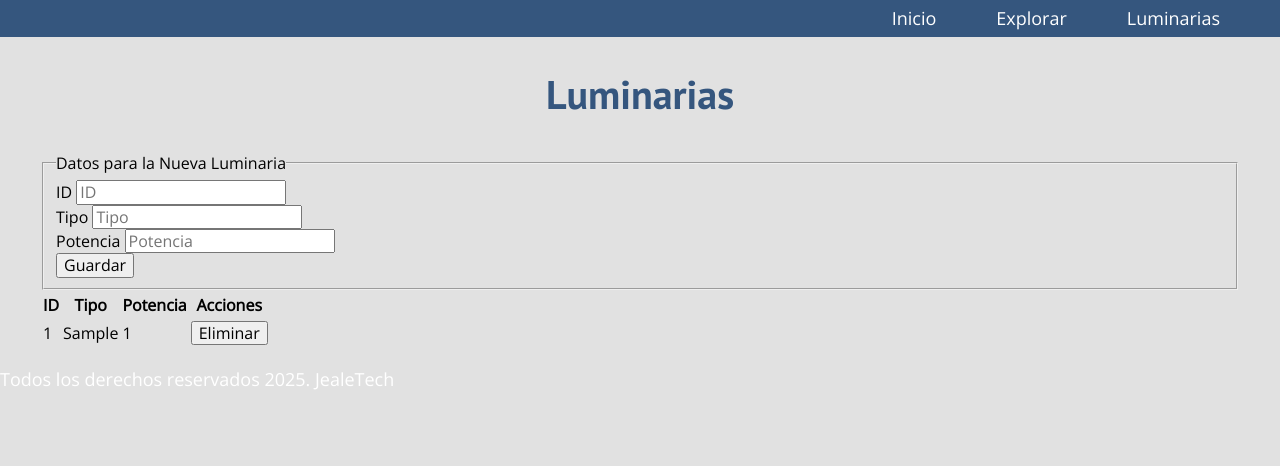
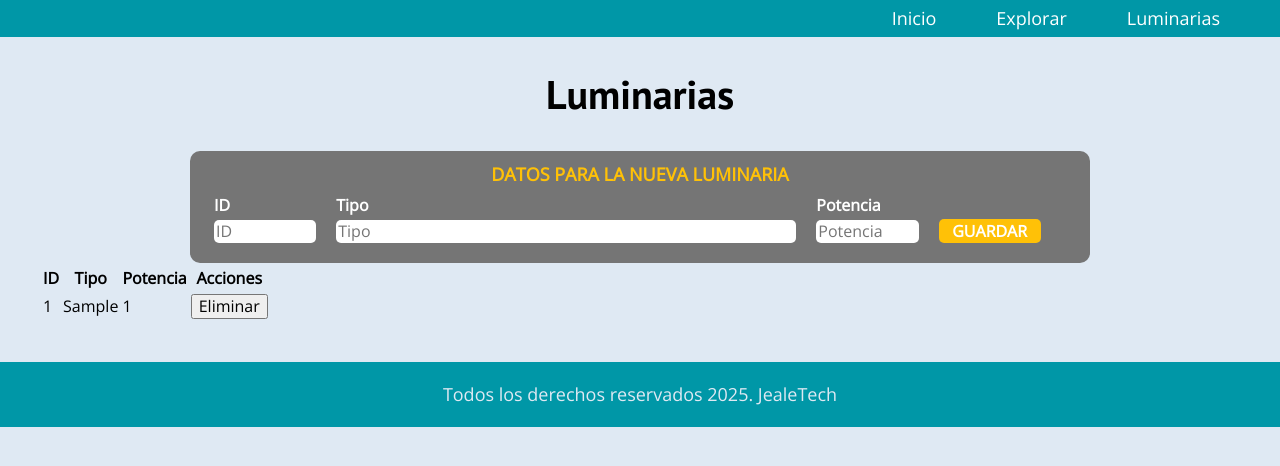
Before and after one commit to alexmerid/warnes-app, a Flask app: page /luminarias in a window 1280 px wide. Shown: the top 466 px of the page. Run offline with Flask 3, Linux system fonts and the light colour scheme; tables that the repository leaves empty hold one stand-in row (values such as "Sample post").

Commit message:
Add more styles

```diff
--- a/static/css/style.css
+++ b/static/css/style.css
@@ -1,12 +1,15 @@
 :root {
-    --primario: #e1e1e1;
-    /* --primarioOscuro: #2b3f57; */
-    --secundario: #35567e;
-    /* --secundario-oscuro: rgb(233, 287, 2); */
+    /* --primario: #e1e1e1; */
+    --primario: #DFE9F3;
+    /* --secundario: #35567e; */
+    --secundario: #0097a7;
     --blanco: #FFF;
     --negro: #000;
+    --gris: #757575;
+    --amarillo: #FFC107;
 
-    /* --fuentePrincipal: 'Staatliches', cursive; */
+
+
     --fuenteHeading: 'PT Sans', sans-serif;
     --fuenteParrafos: 'Open Sans', sans-serif;
 }
@@ -37,7 +40,7 @@
 
 p {
     font-size: 1.8rem;
-    color: var(--blanco);
+    color: var(--negro);
 }
 
 a {
@@ -52,7 +55,7 @@
 h2,
 h3 {
     text-align: center;
-    color: var(--secundario);
+    color: var(--negro);
     font-family: var(--fuenteHeading);
 }
 
@@ -110,3 +113,86 @@
     background-color: var(--primario);
     color: var(--negro);
 }
+
+/* Footer */
+.footer {
+    background-color: var(--secundario);
+    padding: 0.1rem 0;
+    margin-top: 4rem;
+}
+
+.footer__texto {
+    text-align: center;
+    font-size: 1.8rem;
+    color: var(--primario);
+}
+
+/* Formulario */
+.formulario {
+    background-color: var(--gris);
+    width: min(90rem, 100%);
+    margin: 0 auto;
+    padding: 1rem;
+    border-radius: 1rem;
+}
+
+.formulario fieldset {
+    border: none;
+    /* column-gap: 1rem; */
+}
+
+.formulario legend {
+    text-align: center;
+    font-size: 1.8rem;
+    text-transform: uppercase;
+    font-weight: bold;
+    color: var(--amarillo);
+}
+
+.contenedor-campos {
+    display: grid;
+    grid-template-columns: 12% 54% 12% 12%;
+    column-gap: 2rem;
+}
+
+/* .campo {
+    margin-bottom: 1rem;
+}    */
+
+.campo__label {
+    color: var(--blanco);
+    font-weight: bold;
+    margin-bottom: 0.2rem;
+    display: block;
+}
+
+.campo__field {
+    width: 100%;
+    border: none;
+    padding: 0.2rem;
+    border-radius: 0.5rem;
+}
+
+.contenedor-boton {
+    display: flex;
+    align-items: end;
+}
+
+.boton {
+    background-color: var(--amarillo);
+    color: var(--blanco);
+    padding: 0.3rem 0;
+    text-decoration: none;
+    text-transform: uppercase;
+    font-weight: bold;
+    border-radius: 0.5rem;
+    width: 100%;
+    text-align: center;
+    border: none;
+    display: flex;
+    flex-direction: column-reverse;
+}
+
+.boton:hover {
+    cursor: pointer;
+}
--- a/templates/sitio/luminarias.html
+++ b/templates/sitio/luminarias.html
@@ -4,27 +4,33 @@
 <main class="contenedor">
     <h1>Luminarias</h1>
 
-    <form action="luminarias/guardar" method="post">
+    <form class="formulario" action="luminarias/guardar" method="post">
         <fieldset>
             <legend>Datos para la Nueva Luminaria</legend>
+            <div class="contenedor-campos">
+                <div class="campo">
+                    <label class="campo__label" for="">ID</label>
+                    <input class="campo__field" type="text" name="txtId" placeholder="ID">
+                </div class="campo">
 
-            <div>
-                <label for="">ID</label>
-                <input type="text" name="txtId" placeholder="ID">
+                <div>
+                    <label class="campo__label" for="">Tipo</label>
+                    <input class="campo__field" type="text" name="txtTipo" placeholder="Tipo">
+                </div>
+
+                <div class="campo">
+                    <label class="campo__label" for="">Potencia</label>
+                    <input class="campo__field" type="text" name="txtPotencia" placeholder="Potencia">
+                </div>
+                <div class="contenedor-boton">
+                    <input class="boton" type="submit" value="Guardar">
+                    <!-- <button type="submit">Guardar</button> -->
+                </div>
             </div>
 
-            <div>
-                <label for="">Tipo</label>
-                <input type="text" name="txtTipo" placeholder="Tipo">
-            </div>
 
-            <div>
-                <label for="">Potencia</label>
-                <input type="text" name="txtPotencia" placeholder="Potencia">
-            </div>
 
-            <input type="submit" value="Guardar">
-            <!-- <button type="submit">Guardar</button> -->
+
         </fieldset>
     </form>
 
--- a/templates/sitio/pie.html
+++ b/templates/sitio/pie.html
@@ -1,5 +1,5 @@
-<footer>
-    <p>Todos los derechos reservados 2025. JealeTech</p>
+<footer class="footer">
+    <p class="footer__texto">Todos los derechos reservados 2025. JealeTech</p>
 </footer>
 </body>
 
```
Also changed, not shown: templates/sitio/index.html (+20 -0 lines).
